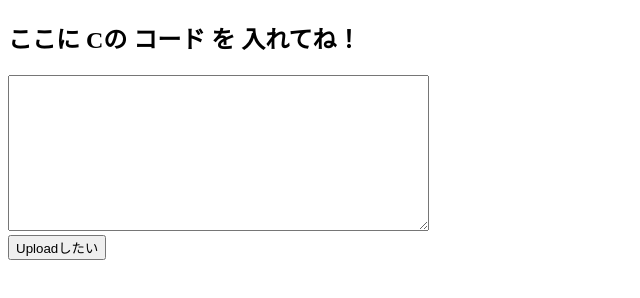
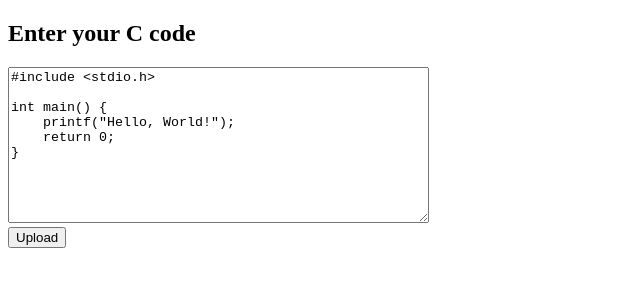
Before and after one commit to doxu-san/azure_test, a website: page src/form_index/c_input.html in a window 1280 px wide. Shown: the whole page, without its empty margins (0-640 px from the left). Drawn offline with Linux system fonts and the light colour scheme.

Commit message:
フロントのみに統合したぞ！おいおい

```diff
--- a/src/form_index/c_input.html
+++ b/src/form_index/c_input.html
@@ -6,19 +6,31 @@
     <title>Upload C Code</title>
 </head>
 <body>
-  <h2>ここに Cの コード を 入れてね！</h2>
-    <textarea id="code" rows="10" cols="50"></textarea><br>
-    <button onclick="uploadCode()">Uploadしたい</button>
+    <h2>Enter your C code</h2>
+    <textarea id="code" rows="10" cols="50">#include <stdio.h>
+
+int main() {
+    printf("Hello, World!");
+    return 0;
+}</textarea><br>
+    <button onclick="uploadCode()">Upload</button>
 
     <script>
         async function uploadCode() {
             const code = document.getElementById('code').value;
-            const formData = new FormData();
-            formData.append('code', code);
+            const containerName = 'test'; // Blob を追加するコンテナ名
+            const storageAccountName = 'strcaesarsalad'; // ストレージ アカウント名
+            const sasToken = '?sp=racwd&st=2024-03-18T19:49:40Z&se=2024-03-21T03:49:40Z&spr=https&sv=2022-11-02&sr=c&sig=4YGqeJq4mR1ueWGjgrKDi1zRkqdvixynU4Gi5URk6es%3D'; // SAS トークンを追記
 
-            const response = await fetch('/api/uploadCCode', {
-                method: 'POST',
-                body: formData
+            const fileName = `${Date.now()}.c`;
+            const blobUrl = `https://${storageAccountName}.blob.core.windows.net/${containerName}/${fileName}${sasToken}`;
+
+            const response = await fetch(blobUrl, {
+                method: 'PUT',
+                headers: {
+                    'x-ms-blob-type': 'BlockBlob' // Blob の種類を指定するヘッダーを追加
+                },
+                body: code
             });
 
             if (response.ok) {
```
Also changed, not shown: src/index.js (deleted, +0 -29 lines).
